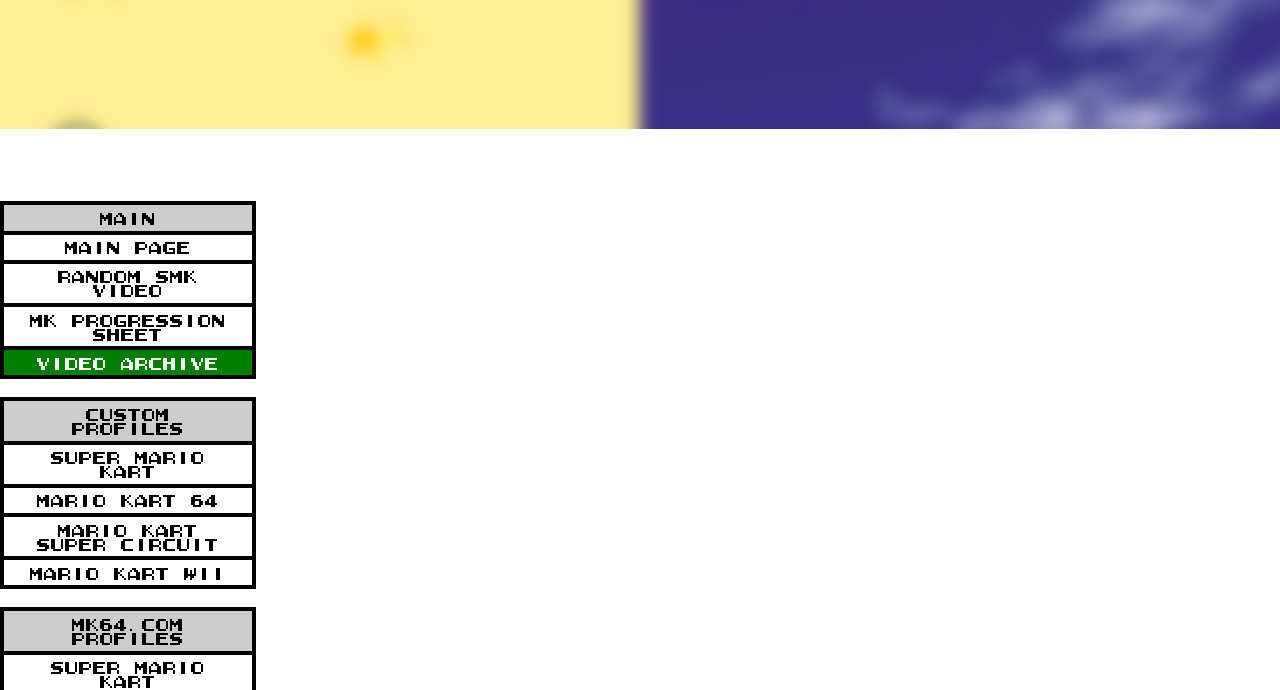
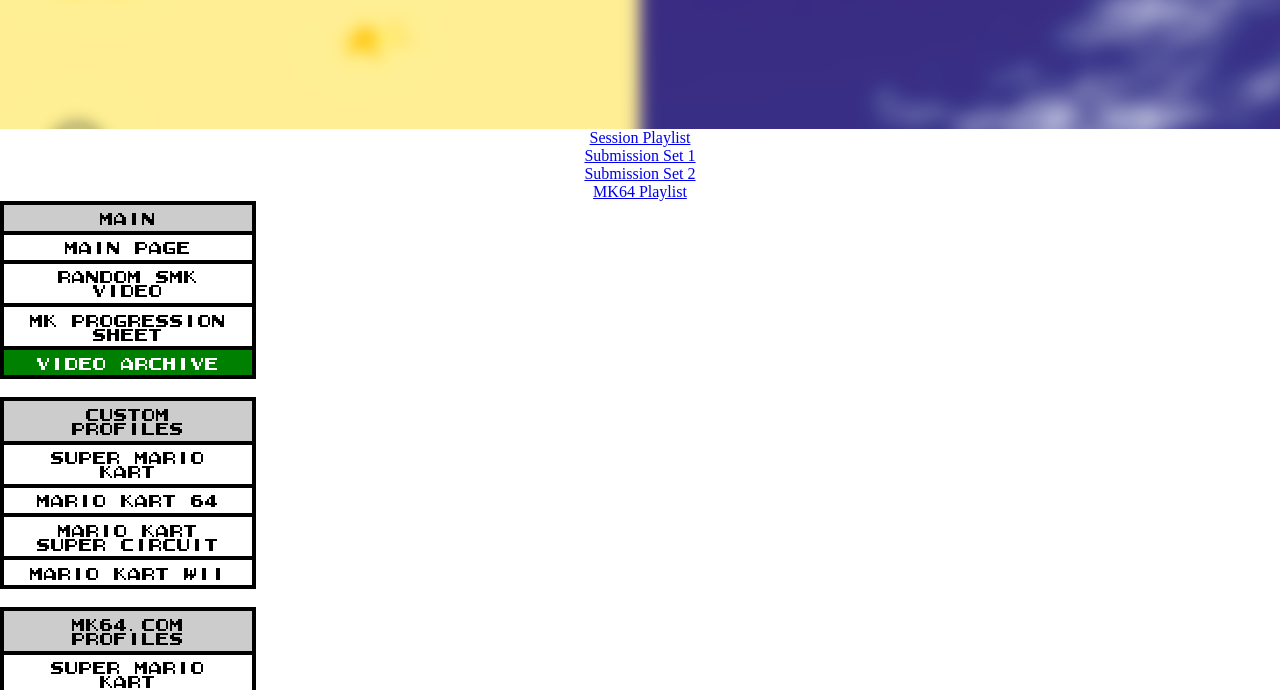
Before and after one commit to mariomitavittua/mariomitavittua.github.io, a plain HTML site: page archive.html in a window 1280 px wide. Shown: the part 110-800 px from the top of the page. Drawn offline with Linux system fonts and the light colour scheme.

Commit message:
Update archive.html

```diff
--- a/archive.html
+++ b/archive.html
@@ -29,7 +29,7 @@ td, th {
    font-max-width: 28px;
    font-max-height: auto;
 }
-a,p,h2,h1 {
+p,h2,h1 {
      color:white;
 }
 </style>
@@ -51,8 +51,6 @@ a,p,h2,h1 {
      <a href="https://www.youtube.com/playlist?list=PLop8WA7Td8Na4mBW0fOdEfFPV5PPRSZ48">Submission Set 2</a> <br/>
 
      <a href="https://www.youtube.com/playlist?list=PLop8WA7Td8NaQZC1MLVwSbctbjDbRe4PQ">MK64 Playlist</a> <br/>
-
-
 
 <table class="sidetable">
 <thead>
```
